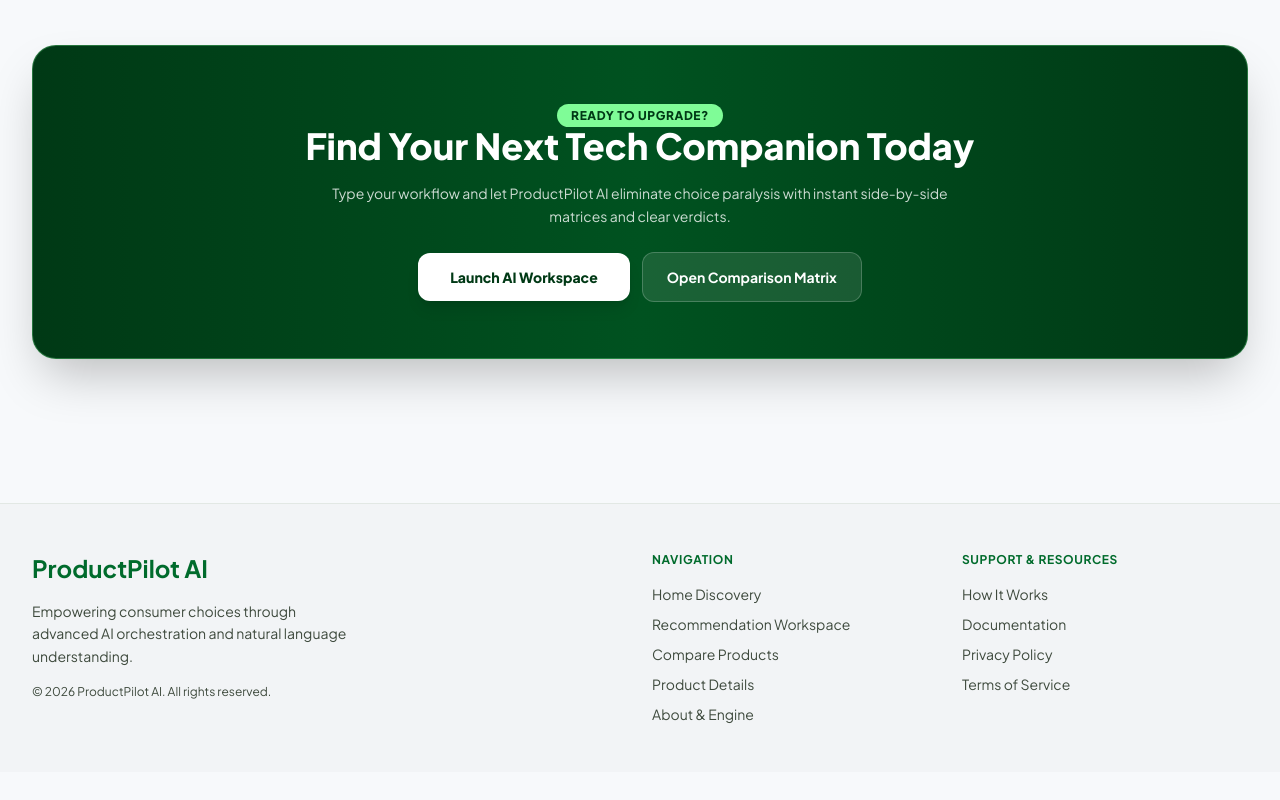
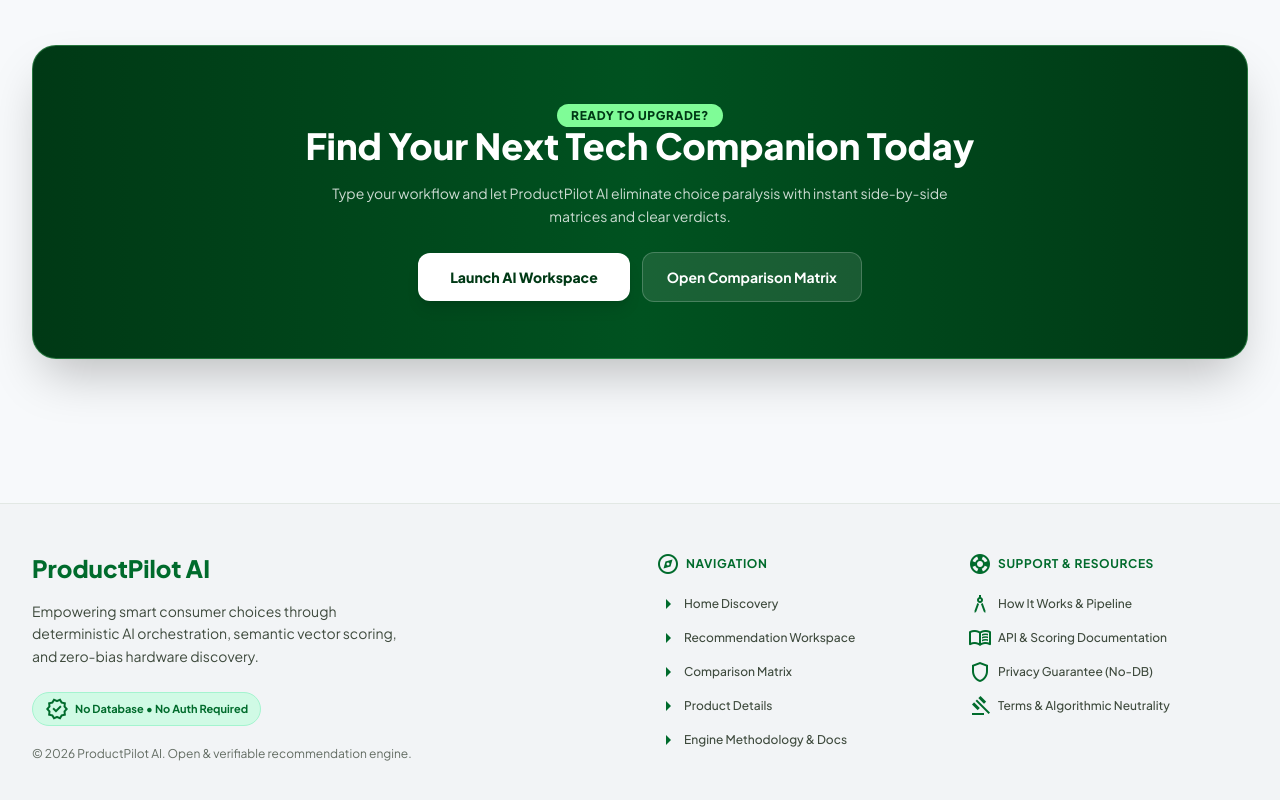
Before and after one commit to bikram73/ProductPilot_AI, a React (Vite) app: page / in a window 1280 px wide. Shown: the part 4340-5140 px from the top of the page. Before the commit the page ends 5112 px from the top, so only its background shows below. Built offline with nearby package versions, Linux system fonts and the light colour scheme.

Commit message:
first commit

```diff
--- a/src/components/Footer.tsx
+++ b/src/components/Footer.tsx
@@ -1,4 +1,4 @@
-import React from 'react';
+import React, { useState } from 'react';
 import { NavigationPage } from '../types';
 
 interface FooterProps {
@@ -6,60 +6,248 @@
 }
 
 export const Footer: React.FC<FooterProps> = ({ onNavigate }) => {
+  const [modalType, setModalType] = useState<'privacy' | 'terms' | 'docs' | null>(null);
+
+  const handleSupportLink = (type: 'privacy' | 'terms' | 'docs') => {
+    setModalType(type);
+  };
+
   return (
-    <footer className="bg-[#f2f4f6] border-t border-[#bdcaba]/30 mt-16">
-      <div className="grid grid-cols-2 md:grid-cols-4 gap-6 py-12 px-4 sm:px-8 max-w-[1440px] mx-auto text-sm">
-        <div className="col-span-2 space-y-4">
-          <div className="text-2xl font-bold text-[#006b2c]">ProductPilot AI</div>
-          <p className="text-[#3e4a3d] max-w-xs leading-relaxed">
-            Empowering consumer choices through advanced AI orchestration and natural language understanding.
+    <>
+      <footer className="bg-[#f2f4f6] border-t border-[#bdcaba]/30 mt-16 font-['Plus_Jakarta_Sans',sans-serif]">
+        <div className="grid grid-cols-1 sm:grid-cols-2 md:grid-cols-4 gap-8 py-12 px-4 sm:px-8 max-w-[1440px] mx-auto text-sm">
+
+          {/* Brand Col */}
+          <div className="sm:col-span-2 space-y-4">
+            <div
+              onClick={() => onNavigate('home')}
+              className="text-2xl font-extrabold text-[#006b2c] cursor-pointer hover:opacity-90 inline-block transition-opacity"
+            >
+              ProductPilot AI
+            </div>
+            <p className="text-[#3e4a3d] max-w-sm leading-relaxed text-xs sm:text-sm">
+              Empowering smart consumer choices through deterministic AI orchestration, semantic vector scoring, and zero-bias hardware discovery.
             </p>
-          <div className="text-[#3e4a3d] text-xs">
-            © {new Date().getFullYear()} ProductPilot AI. All rights reserved.
+            <div className="flex items-center gap-3 pt-2">
+              <span className="inline-flex items-center gap-1.5 px-3 py-1 rounded-full bg-emerald-100 text-[#006b2c] font-bold text-[11px] border border-emerald-200">
+                <span className="material-symbols-outlined text-[14px]">verified</span>
+                <span>No Database • No Auth Required</span>
+              </span>
+            </div>
+            <div className="text-[#3e4a3d]/80 text-xs pt-1">
+              © {new Date().getFullYear()} ProductPilot AI. Open & verifiable recommendation engine.
             </div>
           </div>
 
+          {/* Navigation Links Column */}
           <div>
-          <h4 className="text-xs font-bold text-[#006b2c] uppercase tracking-wider mb-4">Navigation</h4>
-          <ul className="space-y-2.5 text-[#3e4a3d]">
+            <h4 className="text-xs font-bold text-[#006b2c] uppercase tracking-wider mb-4 flex items-center gap-1.5">
+              <span className="material-symbols-outlined text-sm">explore</span>
+              <span>Navigation</span>
+            </h4>
+            <ul className="space-y-2.5 text-xs font-medium text-[#3e4a3d]">
               <li>
-              <button onClick={() => onNavigate('home')} className="hover:underline decoration-[#006b2c] transition-all">
-                Home Discovery
+                <button
+                  type="button"
+                  onClick={() => onNavigate('home')}
+                  className="hover:text-[#006b2c] hover:translate-x-1 transition-all cursor-pointer flex items-center gap-1 text-left"
+                >
+                  <span className="material-symbols-outlined text-sm text-[#006b2c]">arrow_right</span>
+                  <span>Home Discovery</span>
                 </button>
               </li>
               <li>
-              <button onClick={() => onNavigate('recommendations')} className="hover:underline decoration-[#006b2c] transition-all">
-                Recommendation Workspace
+                <button
+                  type="button"
+                  onClick={() => onNavigate('recommendations')}
+                  className="hover:text-[#006b2c] hover:translate-x-1 transition-all cursor-pointer flex items-center gap-1 text-left"
+                >
+                  <span className="material-symbols-outlined text-sm text-[#006b2c]">arrow_right</span>
+                  <span>Recommendation Workspace</span>
                 </button>
               </li>
               <li>
-              <button onClick={() => onNavigate('compare')} className="hover:underline decoration-[#006b2c] transition-all">
-                Compare Products
+                <button
+                  type="button"
+                  onClick={() => onNavigate('compare')}
+                  className="hover:text-[#006b2c] hover:translate-x-1 transition-all cursor-pointer flex items-center gap-1 text-left"
+                >
+                  <span className="material-symbols-outlined text-sm text-[#006b2c]">arrow_right</span>
+                  <span>Comparison Matrix</span>
                 </button>
               </li>
               <li>
-              <button onClick={() => onNavigate('product-detail')} className="hover:underline decoration-[#006b2c] transition-all">
-                Product Details
+                <button
+                  type="button"
+                  onClick={() => onNavigate('product-detail')}
+                  className="hover:text-[#006b2c] hover:translate-x-1 transition-all cursor-pointer flex items-center gap-1 text-left"
+                >
+                  <span className="material-symbols-outlined text-sm text-[#006b2c]">arrow_right</span>
+                  <span>Product Details</span>
                 </button>
               </li>
               <li>
-              <button onClick={() => onNavigate('about')} className="hover:underline decoration-[#006b2c] transition-all">
-                About & Engine
+                <button
+                  type="button"
+                  onClick={() => onNavigate('about')}
+                  className="hover:text-[#006b2c] hover:translate-x-1 transition-all cursor-pointer flex items-center gap-1 text-left"
+                >
+                  <span className="material-symbols-outlined text-sm text-[#006b2c]">arrow_right</span>
+                  <span>Engine Methodology & Docs</span>
                 </button>
               </li>
             </ul>
           </div>
 
+          {/* Support & Resources Column (Targeted by User) */}
           <div>
-          <h4 className="text-xs font-bold text-[#006b2c] uppercase tracking-wider mb-4">Support & Resources</h4>
-          <ul className="space-y-2.5 text-[#3e4a3d]">
-            <li><a className="hover:underline decoration-[#006b2c] transition-all" href="#how-it-works">How It Works</a></li>
-            <li><a className="hover:underline decoration-[#006b2c] transition-all" href="#ai-specs">Documentation</a></li>
-            <li><a className="hover:underline decoration-[#006b2c] transition-all" href="#privacy">Privacy Policy</a></li>
-            <li><a className="hover:underline decoration-[#006b2c] transition-all" href="#terms">Terms of Service</a></li>
+            <h4 className="text-xs font-bold text-[#006b2c] uppercase tracking-wider mb-4 flex items-center gap-1.5">
+              <span className="material-symbols-outlined text-sm">support</span>
+              <span>Support & Resources</span>
+            </h4>
+            <ul className="space-y-2.5 text-xs font-medium text-[#3e4a3d]">
+              <li>
+                <button
+                  type="button"
+                  onClick={() => onNavigate('about')}
+                  className="hover:text-[#006b2c] hover:translate-x-1 transition-all cursor-pointer flex items-center gap-1.5 text-left group"
+                >
+                  <span className="material-symbols-outlined text-sm text-[#006b2c] group-hover:scale-110 transition-transform">
+                    architecture
+                  </span>
+                  <span>How It Works & Pipeline</span>
+                </button>
+              </li>
+              <li>
+                <button
+                  type="button"
+                  onClick={() => handleSupportLink('docs')}
+                  className="hover:text-[#006b2c] hover:translate-x-1 transition-all cursor-pointer flex items-center gap-1.5 text-left group"
+                >
+                  <span className="material-symbols-outlined text-sm text-[#006b2c] group-hover:scale-110 transition-transform">
+                    menu_book
+                  </span>
+                  <span>API & Scoring Documentation</span>
+                </button>
+              </li>
+              <li>
+                <button
+                  type="button"
+                  onClick={() => handleSupportLink('privacy')}
+                  className="hover:text-[#006b2c] hover:translate-x-1 transition-all cursor-pointer flex items-center gap-1.5 text-left group"
+                >
+                  <span className="material-symbols-outlined text-sm text-[#006b2c] group-hover:scale-110 transition-transform">
+                    shield
+                  </span>
+                  <span>Privacy Guarantee (No-DB)</span>
+                </button>
+              </li>
+              <li>
+                <button
+                  type="button"
+                  onClick={() => handleSupportLink('terms')}
+                  className="hover:text-[#006b2c] hover:translate-x-1 transition-all cursor-pointer flex items-center gap-1.5 text-left group"
+                >
+                  <span className="material-symbols-outlined text-sm text-[#006b2c] group-hover:scale-110 transition-transform">
+                    gavel
+                  </span>
+                  <span>Terms & Algorithmic Neutrality</span>
+                </button>
+              </li>
             </ul>
           </div>
+
         </div>
       </footer>
+
+      {/* POPUP MODAL FOR SUPPORT & RESOURCES ITEMS */}
+      {modalType && (
+        <div className="fixed inset-0 z-50 bg-black/60 backdrop-blur-sm flex items-center justify-center p-4">
+          <div className="bg-white rounded-3xl p-6 sm:p-8 max-w-lg w-full shadow-2xl space-y-5 border border-slate-200 animate-in fade-in max-h-[85vh] overflow-y-auto">
+
+            <div className="flex items-center justify-between border-b border-slate-100 pb-3">
+              <div className="flex items-center gap-2">
+                <span className="material-symbols-outlined text-[#006b2c] text-2xl">
+                  {modalType === 'privacy' && 'shield'}
+                  {modalType === 'terms' && 'gavel'}
+                  {modalType === 'docs' && 'menu_book'}
+                </span>
+                <h3 className="font-extrabold text-lg text-[#191c1e]">
+                  {modalType === 'privacy' && 'Privacy Guarantee & Ephemeral Sessions'}
+                  {modalType === 'terms' && 'Terms & Objective Neutrality'}
+                  {modalType === 'docs' && 'Engine API & Formula Documentation'}
+                </h3>
+              </div>
+              <button
+                type="button"
+                onClick={() => setModalType(null)}
+                className="p-1 rounded-full hover:bg-slate-100 text-slate-500 cursor-pointer"
+              >
+                <span className="material-symbols-outlined">close</span>
+              </button>
+            </div>
+
+            <div className="text-xs text-[#3e4a3d] space-y-3 leading-relaxed">
+              {modalType === 'privacy' && (
+                <>
+                  <p className="font-bold text-[#191c1e]">
+                    Zero Persistent Tracking or Database Storage
+                  </p>
+                  <p>
+                    ProductPilot AI is designed to operate completely statelessly. We do not maintain any user databases, tracking cookies, or persistent account records.
+                  </p>
+                  <p>
+                    Your search queries and selected comparison items exist purely inside your current browser session memory.
+                  </p>
+                </>
+              )}
+
+              {modalType === 'terms' && (
+                <>
+                  <p className="font-bold text-[#191c1e]">
+                    Strict Algorithmic Independence
+                  </p>
+                  <p>
+                    All product recommendation scores and comparison rankings are produced mathematically based on verified hardware specifications, price limits, and objective benchmarks.
+                  </p>
+                  <p>
+                    ProductPilot AI contains 0% sponsored ad listings, paid placement bids, or retailer bias.
+                  </p>
+                </>
+              )}
+
+              {modalType === 'docs' && (
+                <>
+                  <p className="font-bold text-[#191c1e]">
+                    Multi-Factor Weighted Scoring Architecture:
+                  </p>
+                  <ul className="list-disc pl-4 space-y-1 font-mono text-[11px] text-[#006b2c]">
+                    <li>Budget Score Ratio: 30%</li>
+                    <li>Feature & Purpose Alignment: 30%</li>
+                    <li>Category Match: 20%</li>
+                    <li>Brand Preference: 10%</li>
+                    <li>Rating & Lab Quality: 10%</li>
+                  </ul>
+                  <p className="pt-1">
+                    Powered by Google Gemini 2.5 Flash for natural language structured intent extraction and deterministic constraint penalty processing.
+                  </p>
+                </>
+              )}
+            </div>
+
+            <div className="pt-2 flex justify-end">
+              <button
+                type="button"
+                onClick={() => setModalType(null)}
+                className="px-5 py-2 bg-[#006b2c] hover:bg-[#00873a] text-white text-xs font-bold rounded-xl transition-colors cursor-pointer"
+              >
+                Close Window
+              </button>
+            </div>
+
+          </div>
+        </div>
+      )}
+    </>
   );
 };
```
Lines whose indentation alone changed are shown as unchanged.
